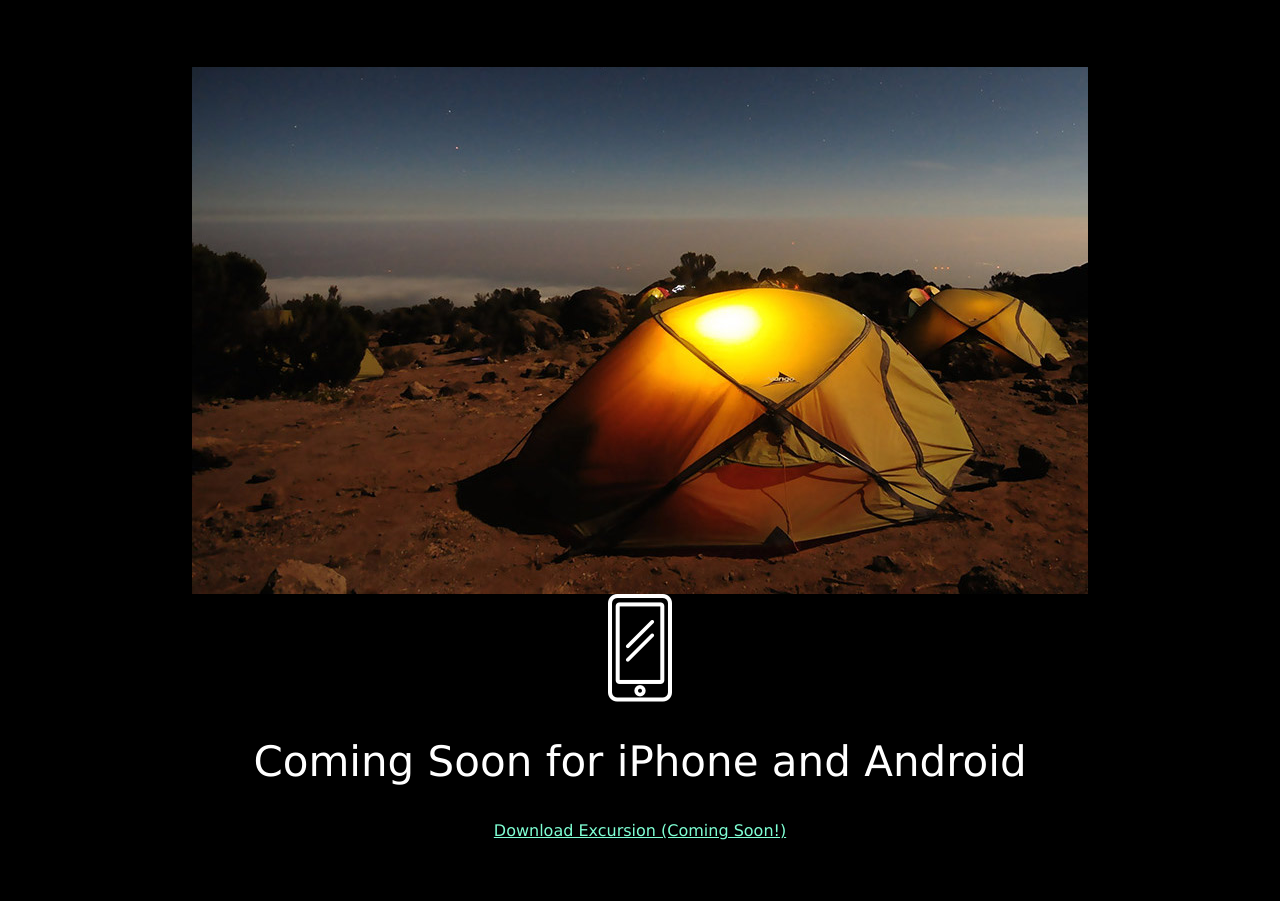
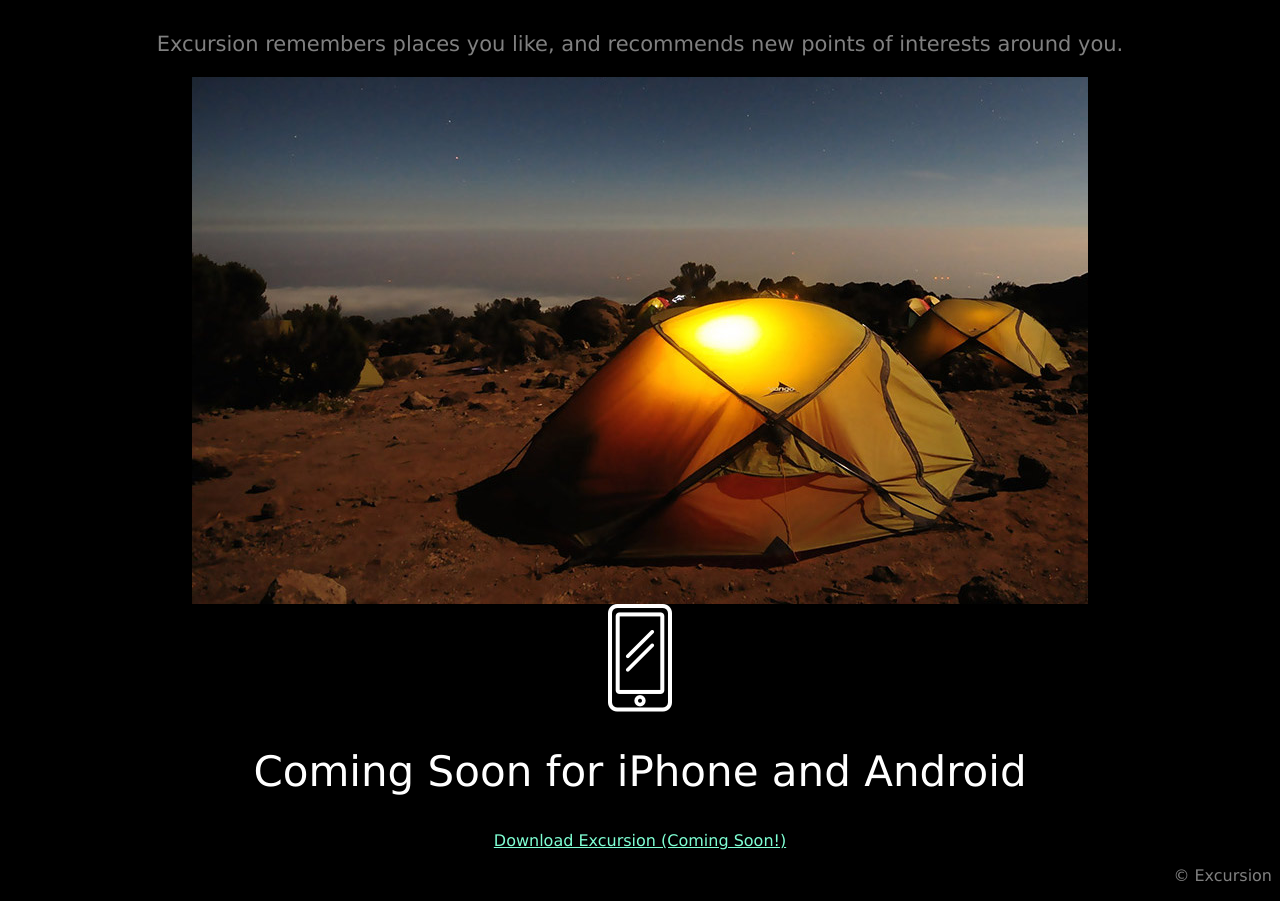
Before and after one commit to brandonKendall/excursion, a plain HTML site: page index.html in a window 1280 px wide. Shown: the part 371-1272 px from the top of the page. Drawn offline with Linux system fonts and the light colour scheme; a script that the page names is missing.

Commit message:
finishing touches.

```diff
--- a/index.html
+++ b/index.html
@@ -19,7 +19,7 @@
     </video>
 
     <h2 class="header">Your personal travel guide</h2>
-    <p>
+    <p class="info">
         Excursion remembers places you like, and recommends new points of interests around you.
     </p>
 
@@ -32,6 +32,6 @@
         <a class="link" href="">Download Excursion (Coming Soon!)</a>
     </p>
 
-    <p>&copy; Excursion</p>
+    <p class="copyright">&copy; Excursion</p>
 </body>
 </html>
--- a/resources/css/style.css
+++ b/resources/css/style.css
@@ -23,3 +23,13 @@ body {
     font-size: 42px;
     color: white;
 }
+
+.info {
+    font-size: 21px;
+    color: gray;
+}
+
+.copyright {
+    text-align: right;
+    color: gray;
+}
```
